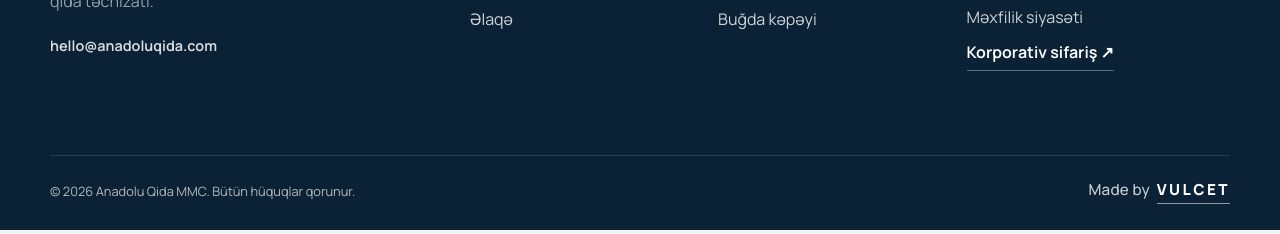
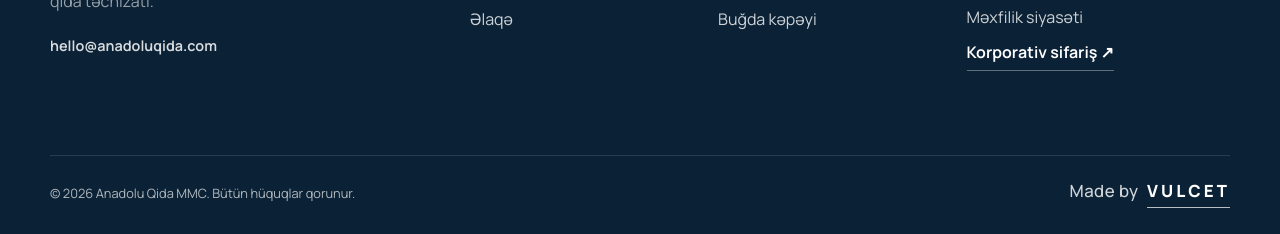
Before and after one commit to idamiro/Anadolu-qidaa, a plain HTML site: page index.html in a window 1280 px wide. Shown: the part 3957-4191 px from the top of the page. Drawn offline with Linux system fonts and the light colour scheme.

Commit message:
Increase Made by Vulcet footer credit size and contrast.
Co-authored-by: Cursor <cursoragent@cursor.com>

```diff
--- a/anadolu.css
+++ b/anadolu.css
@@ -1428,10 +1428,10 @@ textarea:focus {
 .made-by-vulcet {
   display: inline-flex;
   align-items: baseline;
-  gap: .45em;
-  font-size: .95rem;
-  letter-spacing: .02em;
-  color: rgba(255, 255, 255, .78);
+  gap: .5em;
+  font-size: 1.05rem;
+  letter-spacing: .03em;
+  color: rgba(255, 255, 255, .82);
   text-decoration: none;
   white-space: nowrap;
 }
@@ -1442,11 +1442,11 @@ textarea:focus {
 
 .made-by-vulcet strong {
   font-weight: 800;
-  letter-spacing: .16em;
+  letter-spacing: .18em;
   text-transform: uppercase;
   color: #fff;
-  border-bottom: 1px solid rgba(255, 255, 255, .55);
-  padding-bottom: 1px;
+  border-bottom: 1px solid rgba(255, 255, 255, .7);
+  padding-bottom: 2px;
 }
 
 .made-by-vulcet:hover strong {
```
